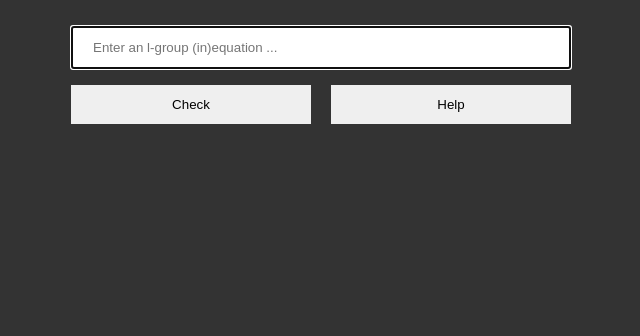
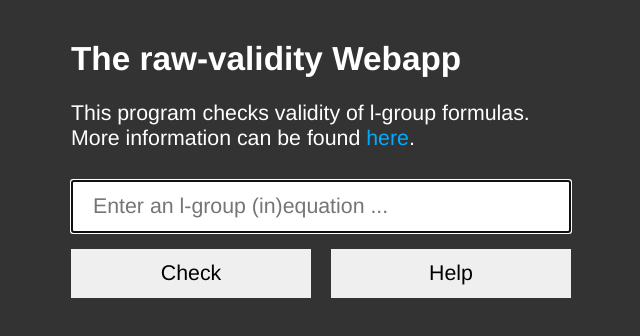
Before and after one commit to raw-bacon/raw-validity-webapp, a website built with webpack: page static/index.html in a window 1280 px wide. Shown: the whole page, without its empty margins (319-959 px from the left). Built offline with nearby package versions, Linux system fonts and the light colour scheme.

Commit message:
additional information

```diff
--- a/static/index.html
+++ b/static/index.html
@@ -8,6 +8,11 @@
   </head>
   <body style="background: #333; color: #fff;">
     <div class="center" style="width: 500px">
+      <h1 style="color: white">The raw-validity Webapp</h1>
+      <p>
+        This program checks validity of l-group formulas.
+        More information can be found <a href="https://raw-bacon.github.io">here</a>.
+      </p>
       <input style="width:100%" type="text" id="text_box" placeholder="Enter an l-group (in)equation ...">
       <button type="button" id="check_button" style="width:240px; float: left">Check</button>
       <button id="help_button" type="button" style="width:240px; float: right">Help</button>
--- a/static/styles.css
+++ b/static/styles.css
@@ -20,3 +20,18 @@ button {
 div {
     padding: 12px 20px;
 }
+
+html *
+{
+   font-size: 16pt;
+   font-family: Helvetica !important;
+}
+
+h1 {
+    font-size: 25pt;
+}
+
+a {
+    text-decoration: none;
+    color: #00aaff
+}
```
